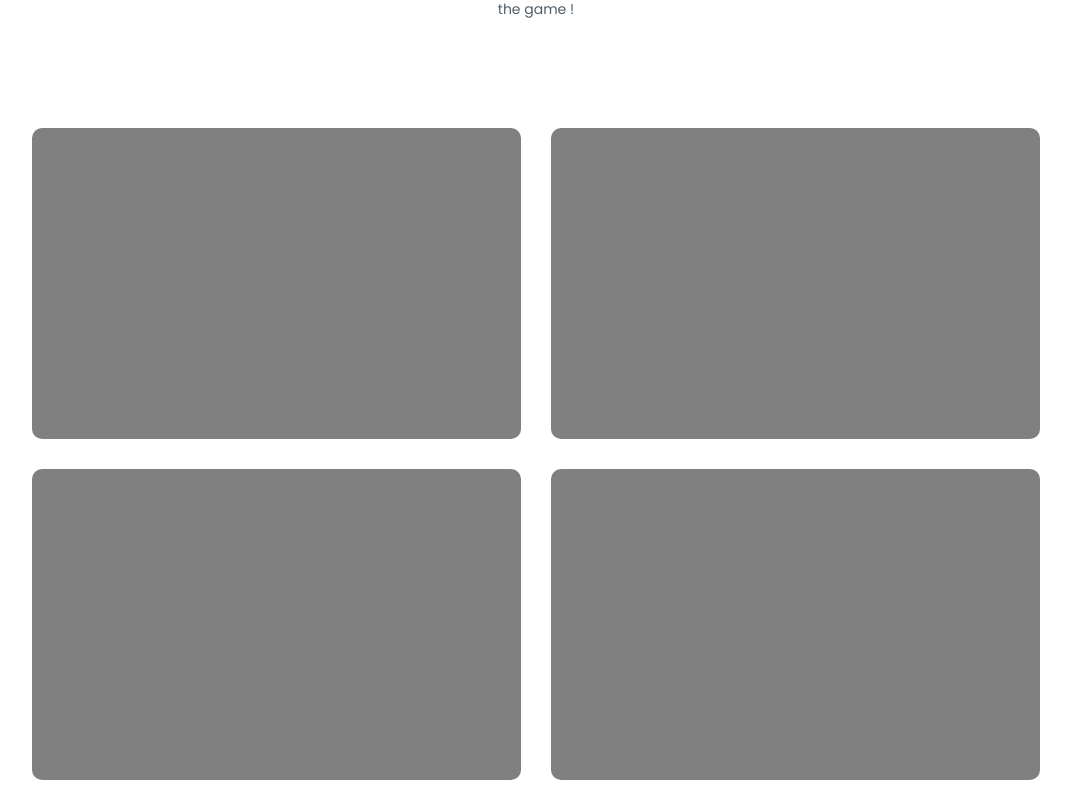
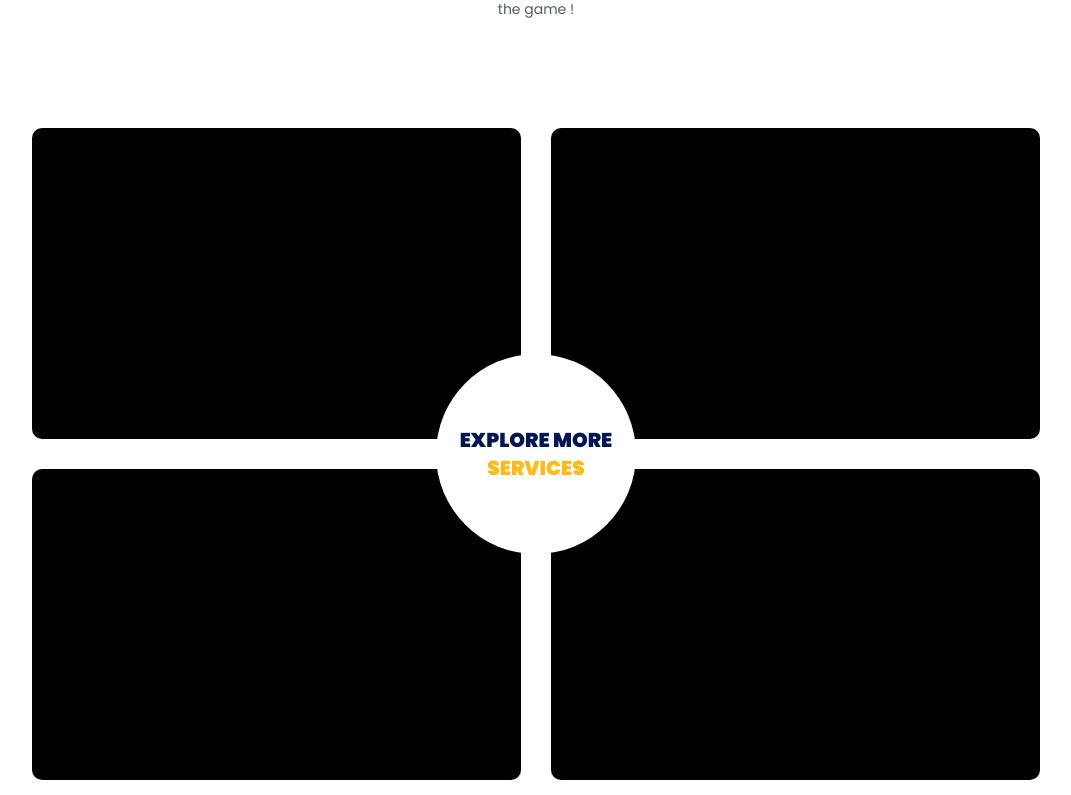
Before and after one commit to maxime-dot/website3, a Next.js app: page / in a window 1280 px wide. Shown: the part 2385-3180 px from the top of the page, without its empty margins (104-1175 px from the left). Built offline with nearby package versions, Linux system fonts and the light colour scheme.

Commit message:
refactor: add explore more button

```diff
--- a/src/components/sections/main-services/MainServices.tsx
+++ b/src/components/sections/main-services/MainServices.tsx
@@ -4,7 +4,9 @@ import "./main-services.scss";
 import {LazyMotion, domAnimation, m, motion} from "framer-motion";
 import {titleAnimation} from "@/animation/animation";
 import ServiceCard from "@/components/services-card/ServiceCard";
+import {useRouter} from "next/navigation";
 const MainServices: React.FC = () => {
+  const router = useRouter();
   return (
     <section
       className="main-services fill-view container d-flex flex-col"
@@ -41,6 +43,13 @@ const MainServices: React.FC = () => {
         <ServiceCard />
         <ServiceCard />
         <ServiceCard />
+        <button
+          type="button"
+          className="btn-explore-services akata-title-medium"
+          onClick={() => router.push("/services")}
+        >
+          EXPLORE MORE <span>SERVICES</span>
+        </button>
       </div>
     </section>
   );
--- a/src/components/sections/main-services/main-services.scss
+++ b/src/components/sections/main-services/main-services.scss
@@ -12,12 +12,35 @@
     grid-template-columns: 1fr 1fr;
     flex-wrap: wrap;
     gap: 30px;
+    position: relative;
+    .btn-explore-services {
+      cursor: pointer;
+      position: absolute;
+      width: 200px;
+      height: 200px;
+      background: var(--light);
+      border-radius: 100%;
+      border: 0;
+      outline: 0;
+      top: calc(50% - 100px);
+      left: calc(50% - 100px);
+      transition: all 0.3s ease-in-out;
+
+      &:active {
+        transform: scale(0.9);
+      }
+
+      &:hover {
+        box-shadow: 0 0 30px 10px rgba(255, 255, 255, 0.4);
+      }
+    }
   }
 }
 
 @media (max-width: 768px) {
   .main-services {
     .main-services-lists {
+      padding: 20px;
       grid-template-columns: 1fr;
     }
   }
--- a/src/components/services-card/service-card.scss
+++ b/src/components/services-card/service-card.scss
@@ -1,5 +1,5 @@
 .service-card {
   height: 311px;
-  background: grey;
+  background: black;
   border-radius: 10px;
 }
```
